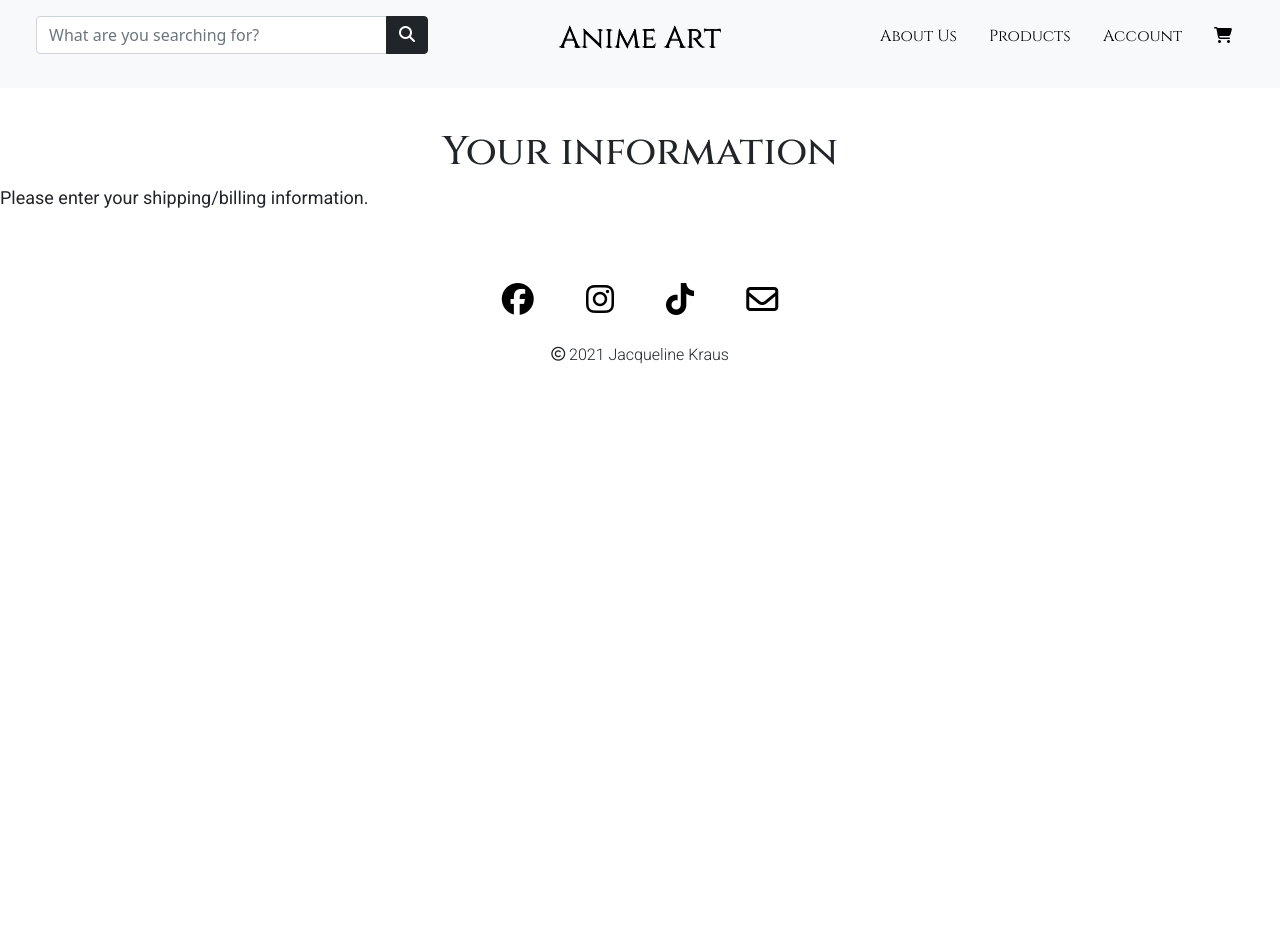
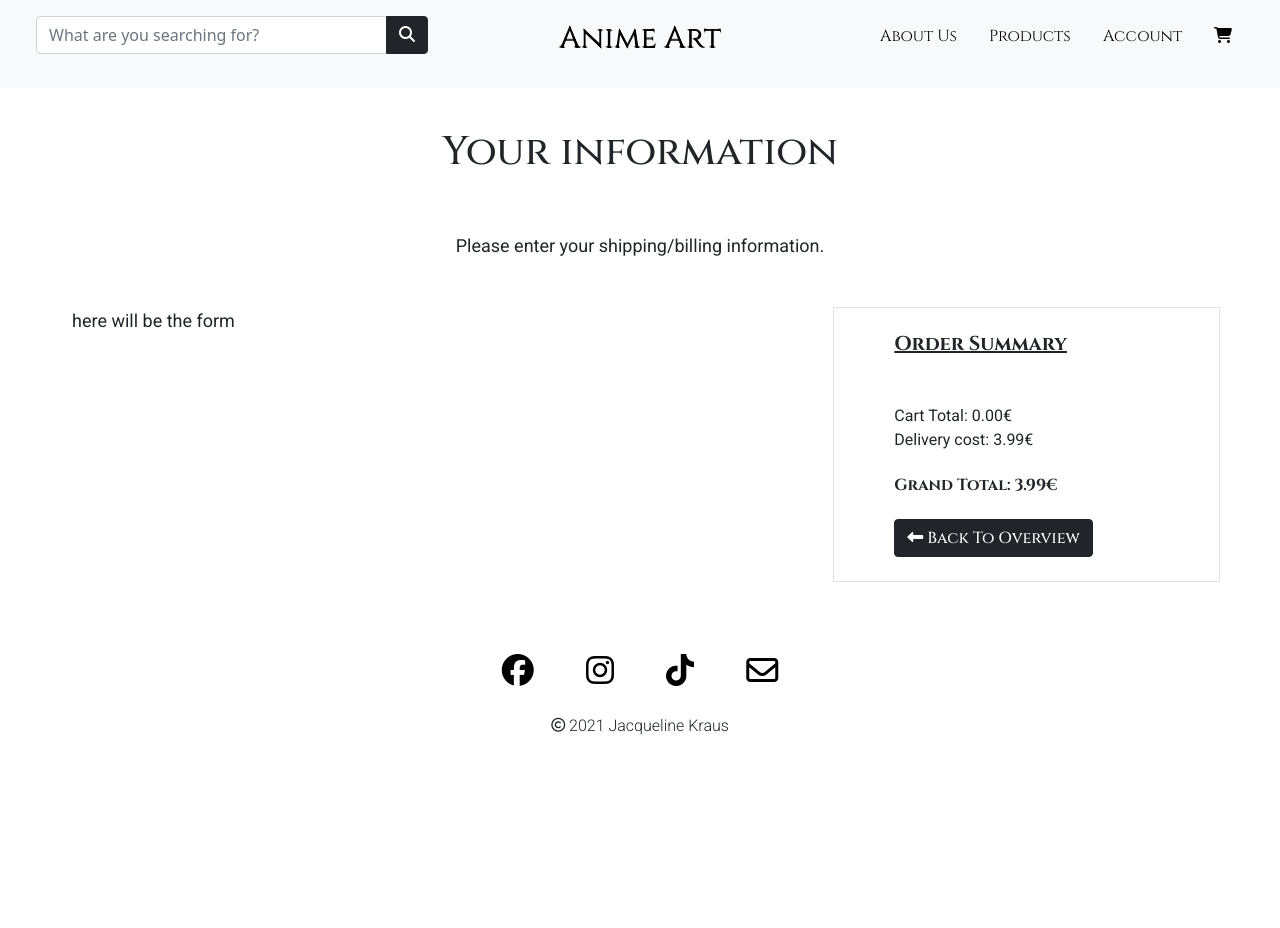
Before and after one commit to jacqueline-kraus/MS4-anime-art, a Django app: page /checkout/ in a window 1280 px wide. Run offline with Django 3.2, Linux system fonts and the light colour scheme; parts of the project's set-up code (start-up, migrations or seed data) failed here and were passed over; some libraries are stand-ins or nearby versions.

Commit message:
Add order summary to checkout

```diff
--- a/checkout/templates/checkout/checkout.html
+++ b/checkout/templates/checkout/checkout.html
@@ -13,5 +13,45 @@
 
 
 {% block content %}
-  <p> Please enter your shipping/billing information.<p>
+    <p class="my-5 text-center">Please enter your shipping/billing information.<p>
+    <div class="container-fluid">
+        <div class="row mx-5">
+            <div class="col-8">
+                <p>here will be the form</p>
+            </div>
+            <div class="col-4 border py-4">
+                    <div class="row">
+                        <div class="col table-responsive mx-5">
+                            <table class="table table-sm">
+                            <h5 class="mb-3"><strong><u>Order Summary</u></strong></h5>
+                            {% for item in cart_items %}
+                                <tr>
+                                    <td>
+                                        <p class="fs-6">{{ item.quantity }}</p>
+                                    </td>
+                                    <td>
+                                        <p class="my-0 fs-6"><strong>{{ item.product.name }}</strong></p>
+                                        <p class="my-0 fs-6 text-muted">SKU: {{ item.product.sku|upper }}</p>
+                                    </td>
+                                    <td>
+                                        <p class="fs-6">{{ item.product.price }}€</p>
+                                    </td>
+                                </tr>
+                            {% endfor %}
+                            </table>
+                        </div>
+                    </div>
+                <div class="row">
+                    <div class="col mt-3 mx-5">
+                        <p class="fs-6 m-0">Cart Total: {{ total|floatformat:2 }}€</p>
+                        <p class="fs-6">Delivery cost: {{ delivery|floatformat:2 }}€</p>
+                        <h6 class="my-4"><strong>Grand Total: {{ grand_total|floatformat:2}}€</strong></h6>
+                        {% include 'includes/btn-product-overview.html' %}
+                    </div>
+                </div>
+            </div>
+        </div>
+    </div>
+
+
 {% endblock %}
```
